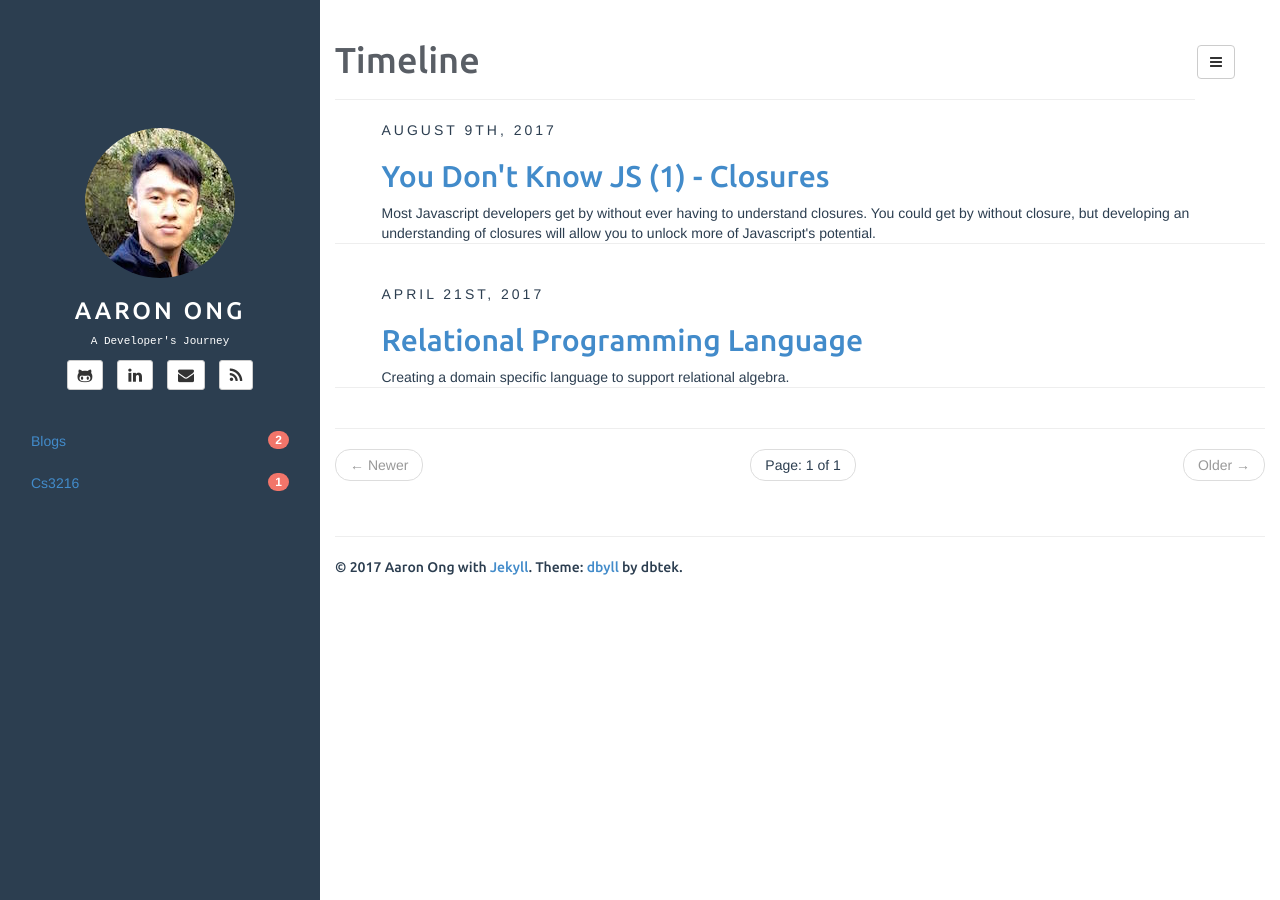
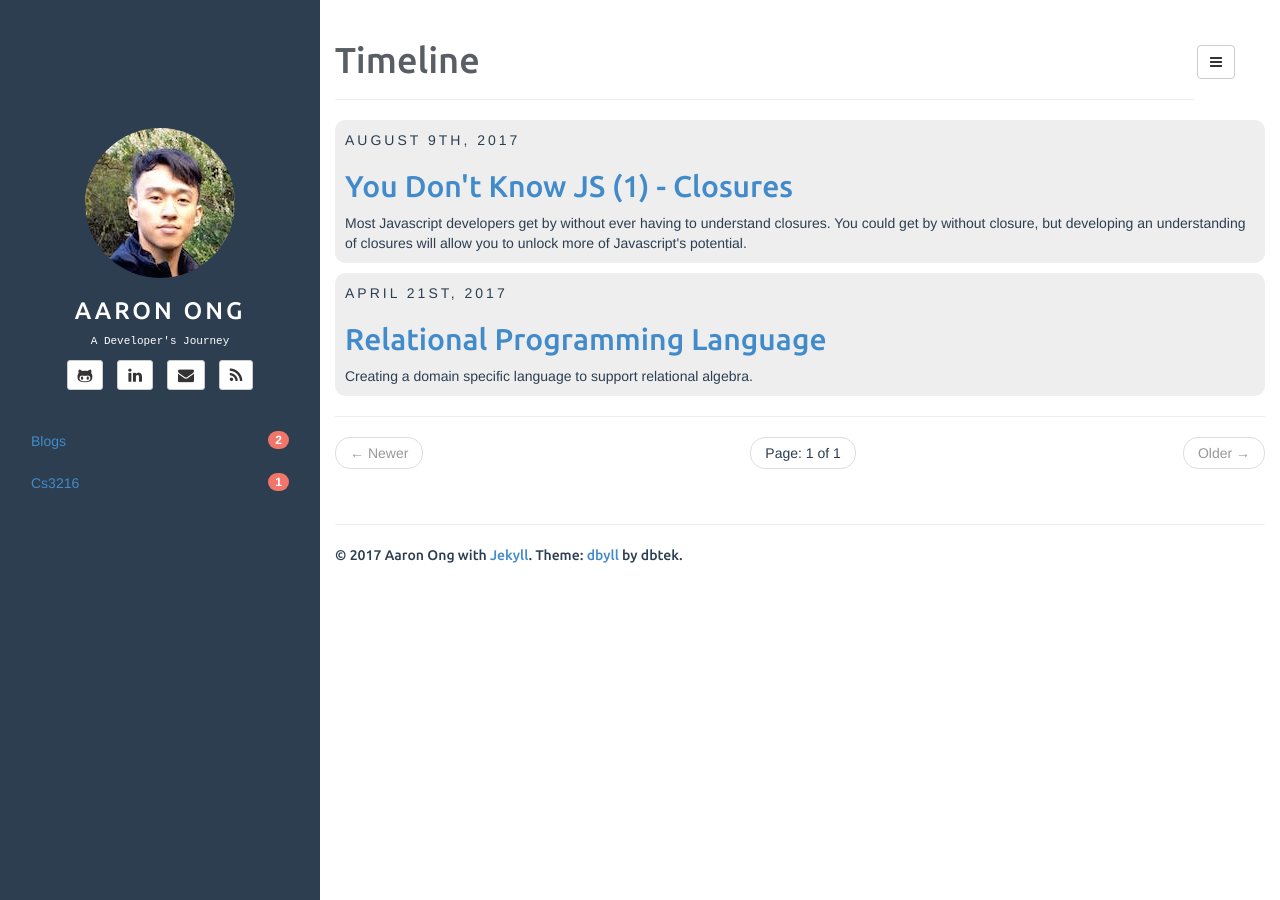
Before and after one commit to Aaronong/Aaronong.github.io, a Jekyll site: the page built from index.html, in a window 1280 px wide. Built offline with Jekyll 4.4.1, drawn with Linux system fonts in a browser that asks for light colours; the list of posts is cut into pages by our own code.

Commit message:
Changing styles

```diff
--- a/assets/css/style.css
+++ b/assets/css/style.css
@@ -106,7 +106,7 @@ article .share .gplus:hover {
 }
 
 article{
-	margin-bottom: 40px;
+	margin-bottom: 10px;
 }
 
 .article_body{
@@ -121,8 +121,9 @@ article{
 }
 
 article {
-	padding: 0 5% 0;
-	border-bottom: 1px solid #eee;
+	padding: 10px 10px 10px 10px;
+	background-color: #eee;
+	border-radius: 10px;
 }
 
 /*article.home div a, article.home pre a { color: #2c3e50; }*/
```
